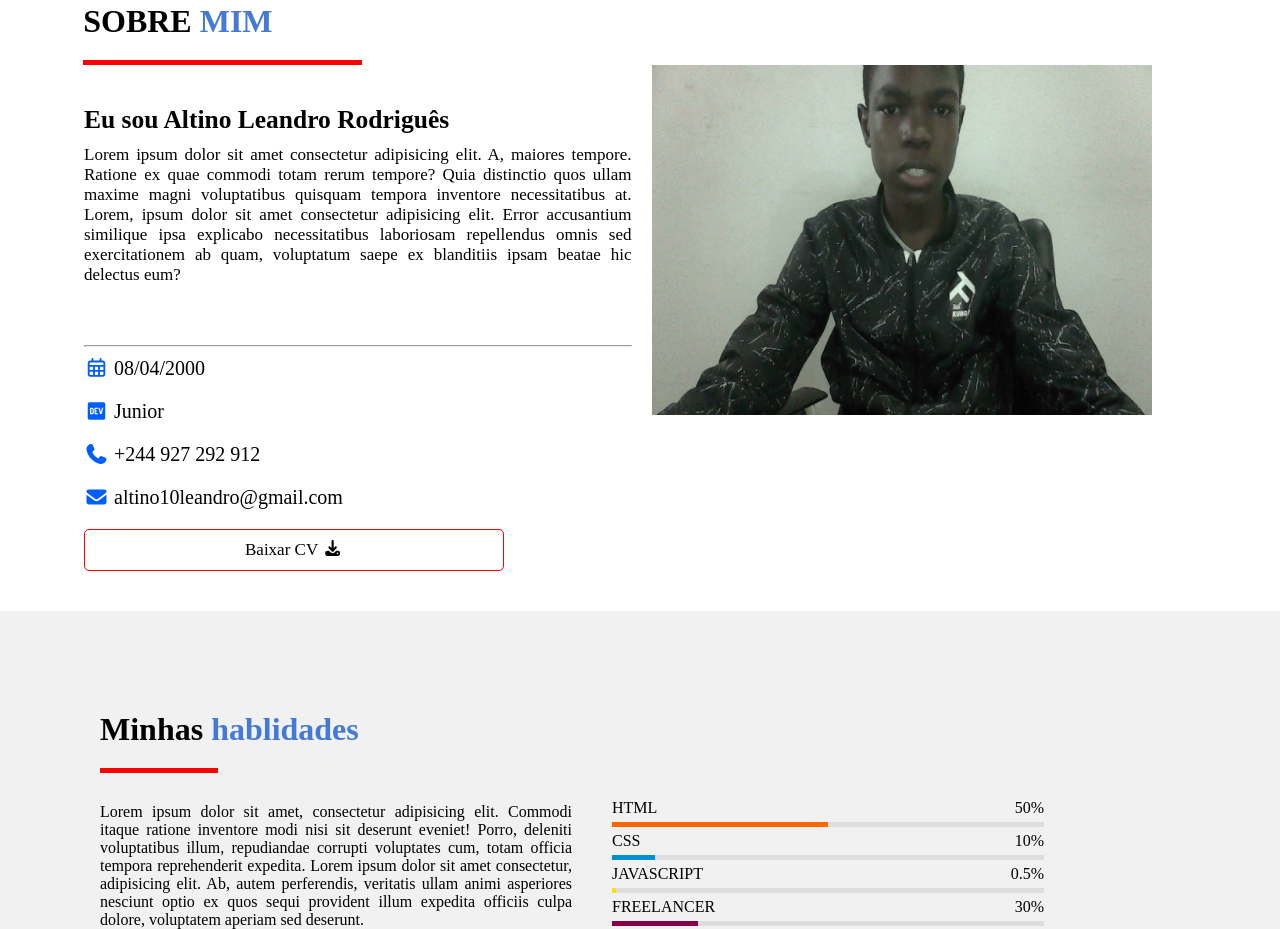
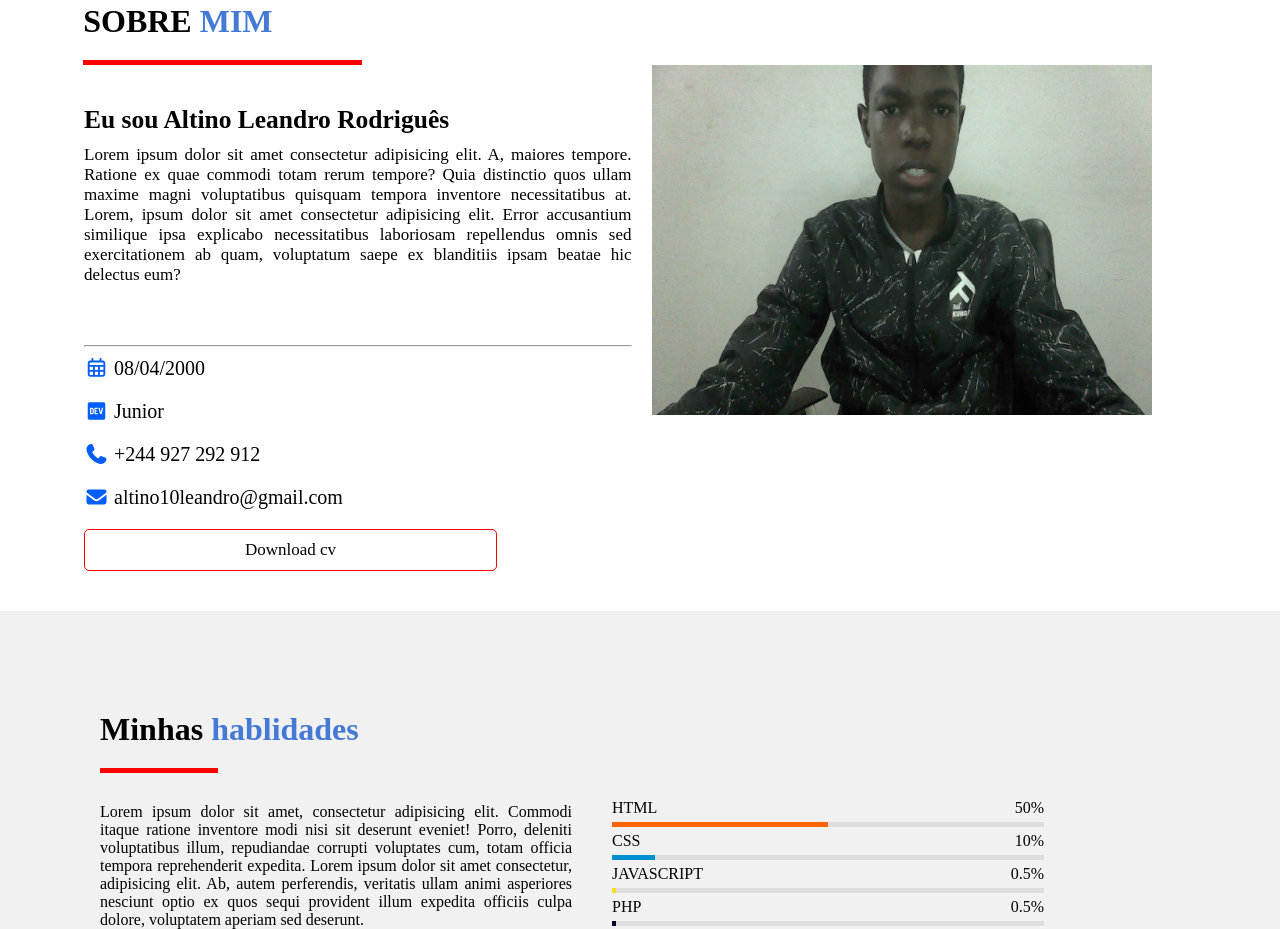
Before and after one commit to AltinoLeandroRodrigues/port-p2, a plain HTML site: page index.html in a window 1280 px wide. Shown: the part 407-1336 px from the top of the page. Drawn offline with Linux system fonts and the light colour scheme.

Commit message:
link download

```diff
--- a/assents/estilos/habilidades.css
+++ b/assents/estilos/habilidades.css
@@ -59,7 +59,7 @@ p {
 }
 
 .freelancer {
-    background-image: linear-gradient(to right,  #860146 20%, #ddd 0%);
+    background-image: linear-gradient(to right,  rgb(2, 2, 37) 1%, #ddd 0%);
 }
 
 #html {
--- a/index.html
+++ b/index.html
@@ -79,7 +79,8 @@
                 <p style="font-size: 20px;"><i class="fa-solid fa-envelope" style="color: #005eff;"></i>
                     altino10leandro@gmail.com</p>
 
-                <a href="#"> Baixar CV <i class="fa-solid fa-download"></i> </a>
+                    <a href="assents/imagens/WIN_20230802_14_38_54_Pro.jpg" download> Download cv</a>
+
 
             </div>
 
@@ -120,7 +121,7 @@
                 <P> JAVASCRIPT<span id="html">0.5%</span></P>
                 <hr class="java">
 
-                <P> FREELANCER<span id="html">30%</span></P>
+                <P> PHP<span id="html">0.5%</span></P>
                 <hr class="freelancer">
 
 
```
